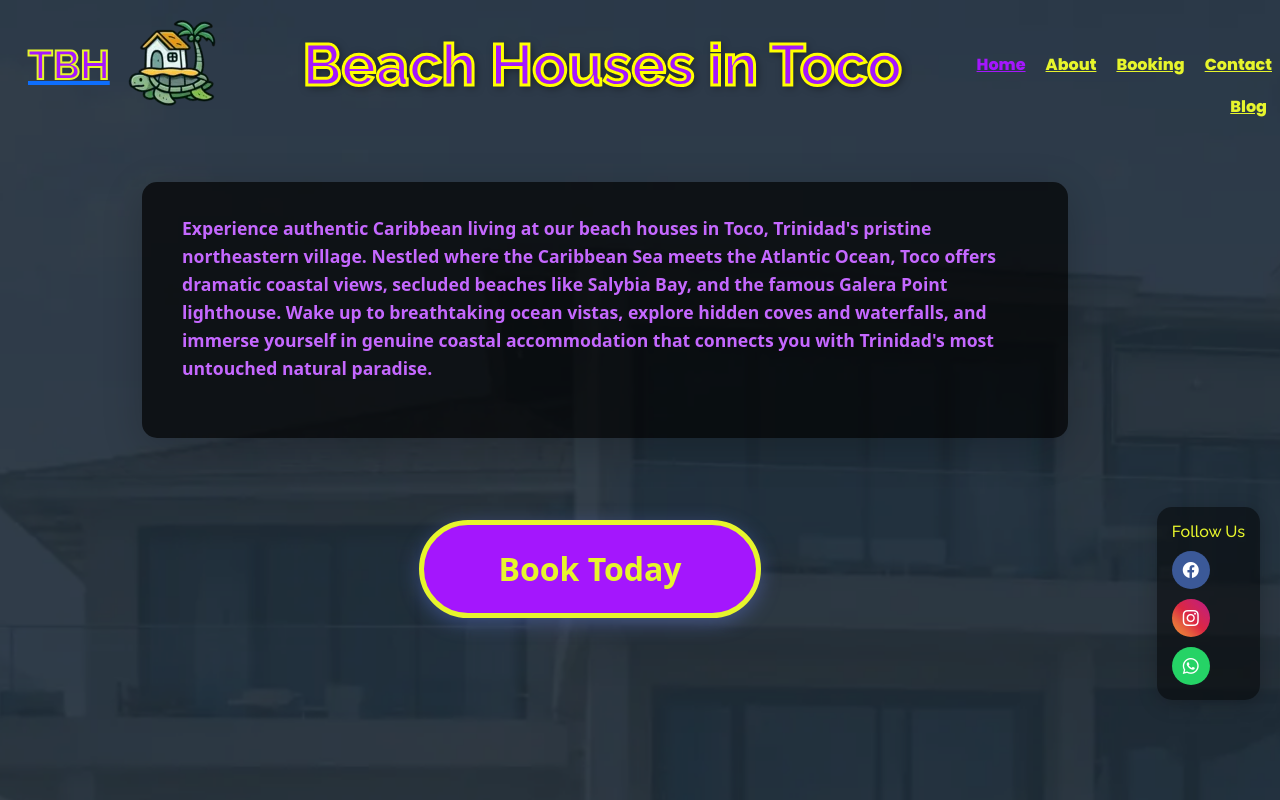
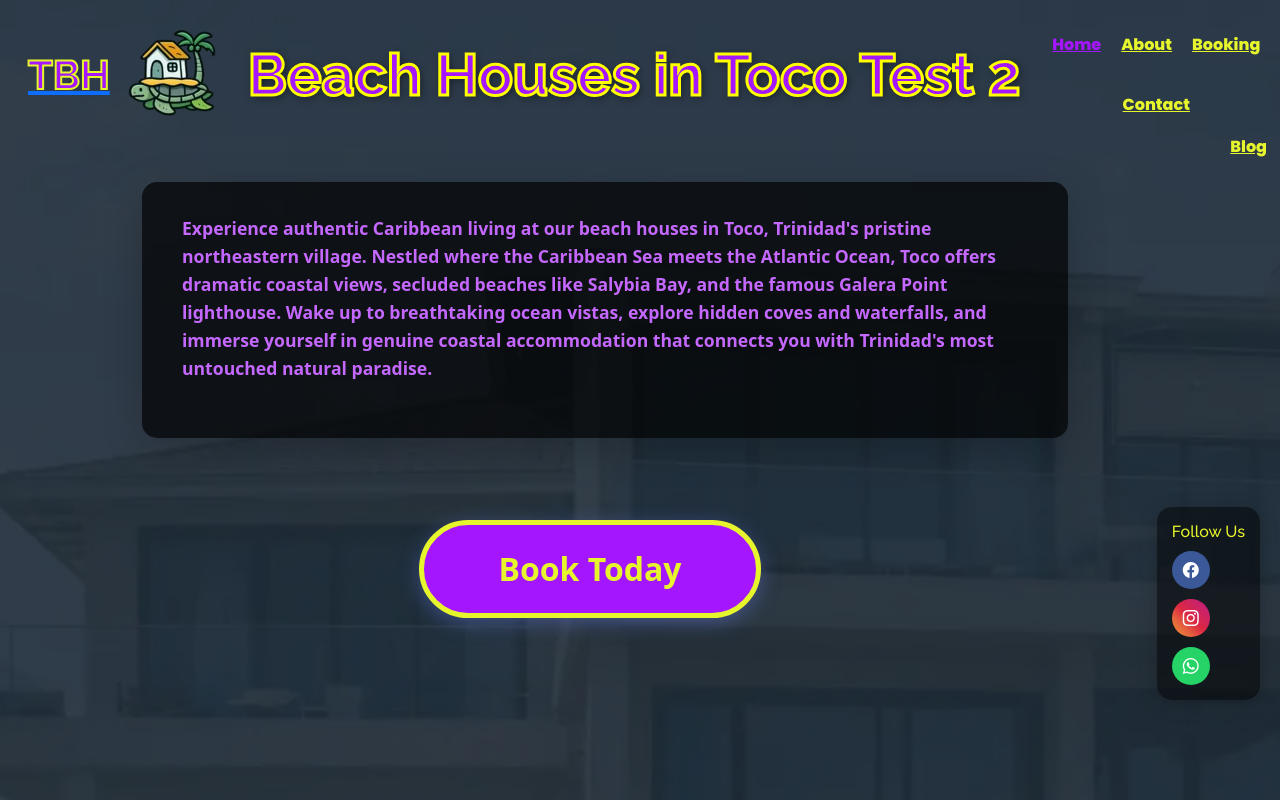
Before and after one commit to KadGeo/Beach-Houses-In-Toco-Website, a website: page index.html in a window 1280 px wide. Shown: the top 800 px of the page. Drawn offline with Linux system fonts and the light colour scheme.

Commit message:
undo deploy change

```diff
--- a/index.html
+++ b/index.html
@@ -65,7 +65,7 @@
         <img src="assets\img\Beach houses in Toco Logo-100.webp" alt="Beach Houses in Toco Logo" class="logo-img" loading="eager" fetchpriority="high" width="100" height="100">
       </a>
 
-      <h1 class="hero-title">Beach Houses in Toco </h1>
+      <h1 class="hero-title">Beach Houses in Toco Test 2</h1>
 
       <nav id="navmenu" class="navmenu">
         <ul>
```
